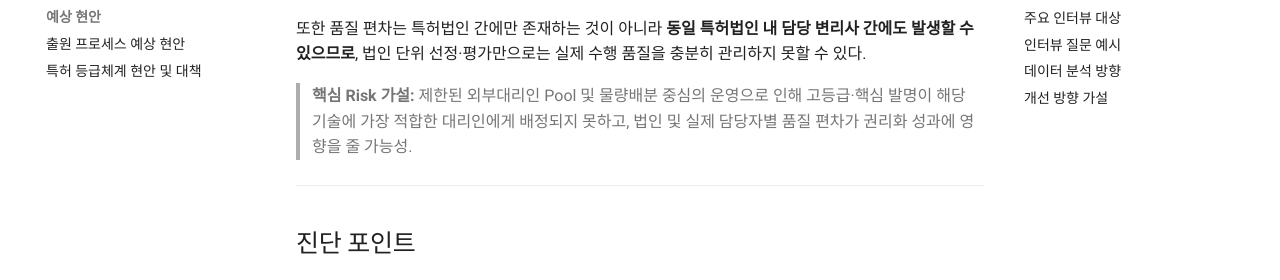
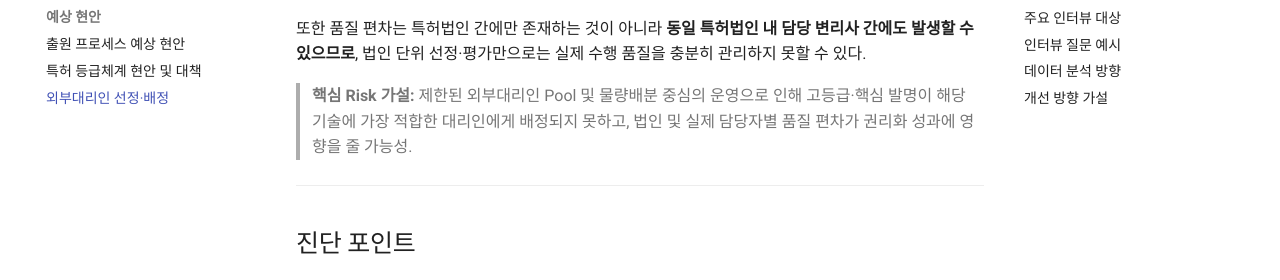
Before and after one commit to Seok-junyoung/IP-, an MkDocs documentation site: the page built from docs/audit/external-counsel-allocation.md, in a window 1280 px wide. Shown: the part 282-562 px from the top of the page. Built offline with MkDocs 1.6.1 and Material for MkDocs 9.7.7, drawn with Linux system fonts in a browser that asks for light colours.

Commit message:
Expose external counsel allocation issue in MkDocs nav

```diff
--- a/mkdocs.yml
+++ b/mkdocs.yml
@@ -21,6 +21,7 @@ nav:
   - 예상 현안:
       - 출원 프로세스 예상 현안: audit/expected-issues.md
       - 특허 등급체계 현안 및 대책: audit/patent-grade-improvement.md
+      - 외부대리인 선정·배정: audit/external-counsel-allocation.md
 
 plugins:
   - search:
```
